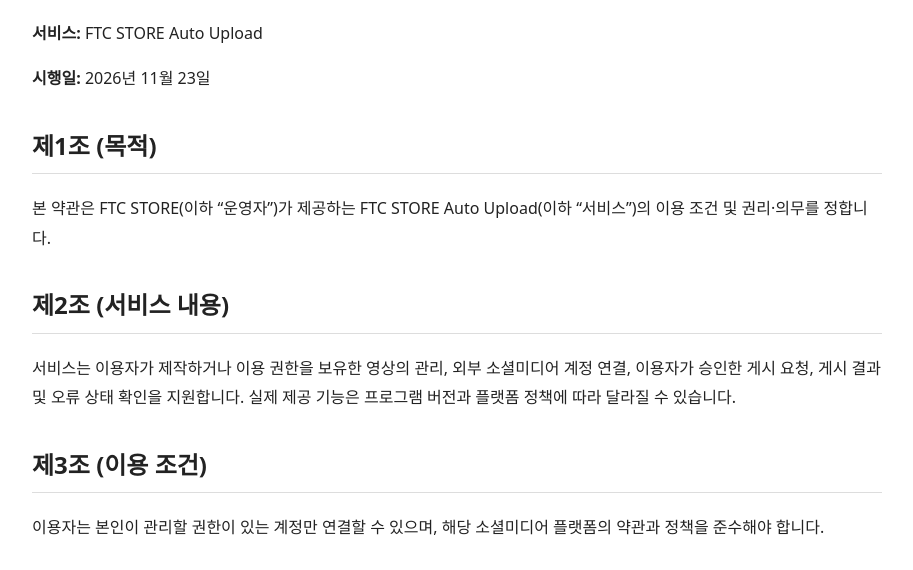
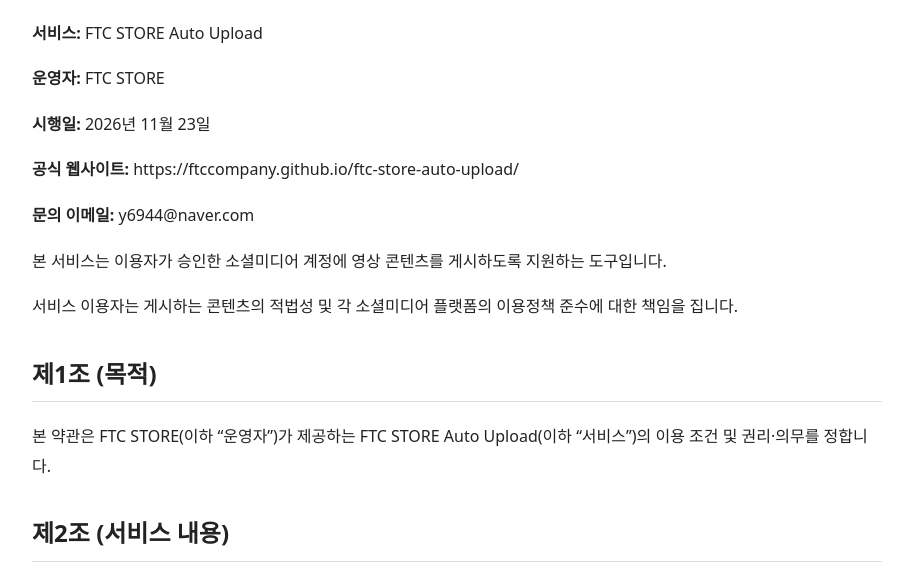
Before and after one commit to FTCCompany/ftc-store-auto-upload, a plain HTML site: page terms.html in a window 1280 px wide. Shown: the part 153-723 px from the top of the page, without its empty margins (183-1096 px from the left). Drawn offline with Linux system fonts and the light colour scheme.

Commit message:
Update terms.html

```diff
--- a/terms.html
+++ b/terms.html
@@ -1,4 +1,4 @@
-<!doctype html><html lang="ko"><head><meta charset="utf-8"><meta name="viewport" content="width=device-width, initial-scale=1"><title>이용약관 | FTC STORE Auto Upload</title><style>body{font-family:system-ui,-apple-system,"Malgun Gothic",sans-serif;max-width:850px;margin:40px auto;padding:0 22px;color:#222;line-height:1.85}h1{color:#1765aa}h2{margin-top:30px;border-bottom:1px solid #ddd;padding-bottom:5px}nav a{margin-right:20px}footer{margin-top:50px;border-top:1px solid #ddd;padding-top:15px;color:#555} .notice{background:#fff4d9;padding:12px;border-radius:8px}</style></head><body><nav><a href="index.html">홈</a><a href="terms.html">이용약관</a><a href="privacy.html">개인정보처리방침</a></nav><main><h1>이용약관</h1><p><strong>서비스:</strong> FTC STORE Auto Upload</p><p><strong>시행일:</strong> 2026년 11월 23일 </p><section><h2>제1조 (목적)</h2><p>본 약관은 FTC STORE(이하 “운영자”)가 제공하는 FTC STORE Auto Upload(이하 “서비스”)의 이용 조건 및 권리·의무를 정합니다.</p></section>
+<!doctype html><html lang="ko"><head><meta charset="utf-8"><meta name="viewport" content="width=device-width, initial-scale=1"><title>이용약관 | FTC STORE Auto Upload</title><style>body{font-family:system-ui,-apple-system,"Malgun Gothic",sans-serif;max-width:850px;margin:40px auto;padding:0 22px;color:#222;line-height:1.85}h1{color:#1765aa}h2{margin-top:30px;border-bottom:1px solid #ddd;padding-bottom:5px}nav a{margin-right:20px}footer{margin-top:50px;border-top:1px solid #ddd;padding-top:15px;color:#555} .notice{background:#fff4d9;padding:12px;border-radius:8px}</style></head><body><nav><a href="index.html">홈</a><a href="terms.html">이용약관</a><a href="privacy.html">개인정보처리방침</a></nav><main><h1>이용약관</h1><p><strong>서비스:</strong> FTC STORE Auto Upload</p><p><strong>운영자:</strong> FTC STORE</p><p><strong>시행일:</strong> 2026년 11월 23일 </p><p><strong>공식 웹사이트:</strong> https://ftccompany.github.io/ftc-store-auto-upload/ </p><p><strong>문의 이메일:</strong> y6944@naver.com </p><p>본 서비스는 이용자가 승인한 소셜미디어 계정에 영상 콘텐츠를 게시하도록 지원하는 도구입니다.</p><p>서비스 이용자는 게시하는 콘텐츠의 적법성 및 각 소셜미디어 플랫폼의 이용정책 준수에 대한 책임을 집니다.</p>                                                                                                            <section><h2>제1조 (목적)</h2><p>본 약관은 FTC STORE(이하 “운영자”)가 제공하는 FTC STORE Auto Upload(이하 “서비스”)의 이용 조건 및 권리·의무를 정합니다.</p></section>
 <section><h2>제2조 (서비스 내용)</h2><p>서비스는 이용자가 제작하거나 이용 권한을 보유한 영상의 관리, 외부 소셜미디어 계정 연결, 이용자가 승인한 게시 요청, 게시 결과 및 오류 상태 확인을 지원합니다. 실제 제공 기능은 프로그램 버전과 플랫폼 정책에 따라 달라질 수 있습니다.</p></section>
 <section><h2>제3조 (이용 조건)</h2><p>이용자는 본인이 관리할 권한이 있는 계정만 연결할 수 있으며, 해당 소셜미디어 플랫폼의 약관과 정책을 준수해야 합니다.</p></section>
 <section><h2>제4조 (콘텐츠 권리)</h2><p>게시 영상·이미지·음원·문구에 관한 권리는 해당 권리자에게 있습니다. 이용자는 게시에 필요한 권리를 확보해야 하며 허위 광고, 스팸, 권리 침해 등 위법한 행위를 해서는 안 됩니다.</p></section>
```
